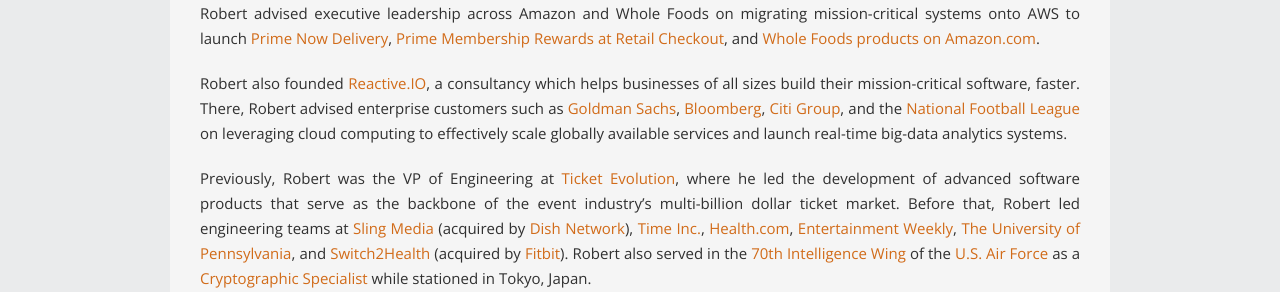
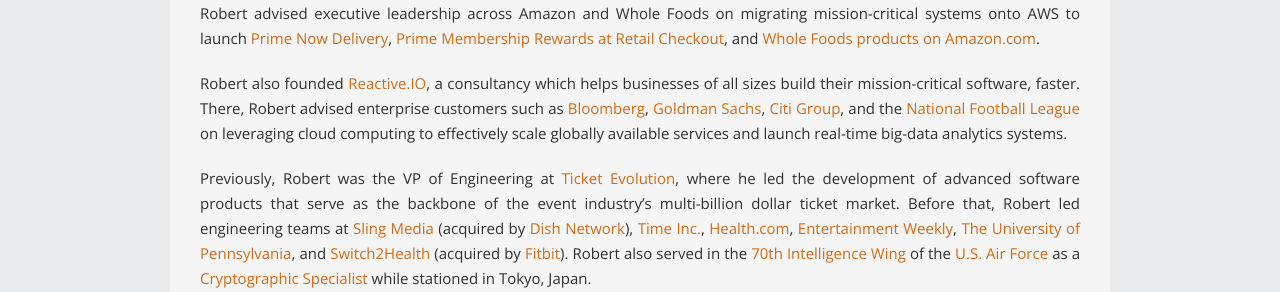
Before and after one commit to robertsosinski/robertsosinski.github.com, a Jekyll site: the page built from index.html, in a window 1280 px wide. Shown: the part 570-862 px from the top of the page. Built offline with Jekyll 4.4.1, drawn with Linux system fonts in a browser that asks for light colours.

Commit message:
Update index.html

```diff
--- a/index.html
+++ b/index.html
@@ -16,7 +16,7 @@
         </p>
 
         <p>
-        Robert also founded <a href="http://reactive.io">Reactive.IO</a>, a consultancy which helps businesses of all sizes build their mission-critical software, faster. There, Robert advised enterprise customers such as <a href="https://www.goldmansachs.com">Goldman Sachs</a>, <a href="https://www.bloomberg.com">Bloomberg</a>, <a href="https://www.citigroup.com">Citi Group</a>, and the <a href="https://nfl.com">National Football League</a> on leveraging cloud computing to effectively scale globally available services and launch real-time big-data analytics systems.
+        Robert also founded <a href="http://reactive.io">Reactive.IO</a>, a consultancy which helps businesses of all sizes build their mission-critical software, faster. There, Robert advised enterprise customers such as <a href="https://www.bloomberg.com">Bloomberg</a>, <a href="https://www.goldmansachs.com">Goldman Sachs</a>, <a href="https://www.citigroup.com">Citi Group</a>, and the <a href="https://nfl.com">National Football League</a> on leveraging cloud computing to effectively scale globally available services and launch real-time big-data analytics systems.
         </p>
 
         <p>
```
